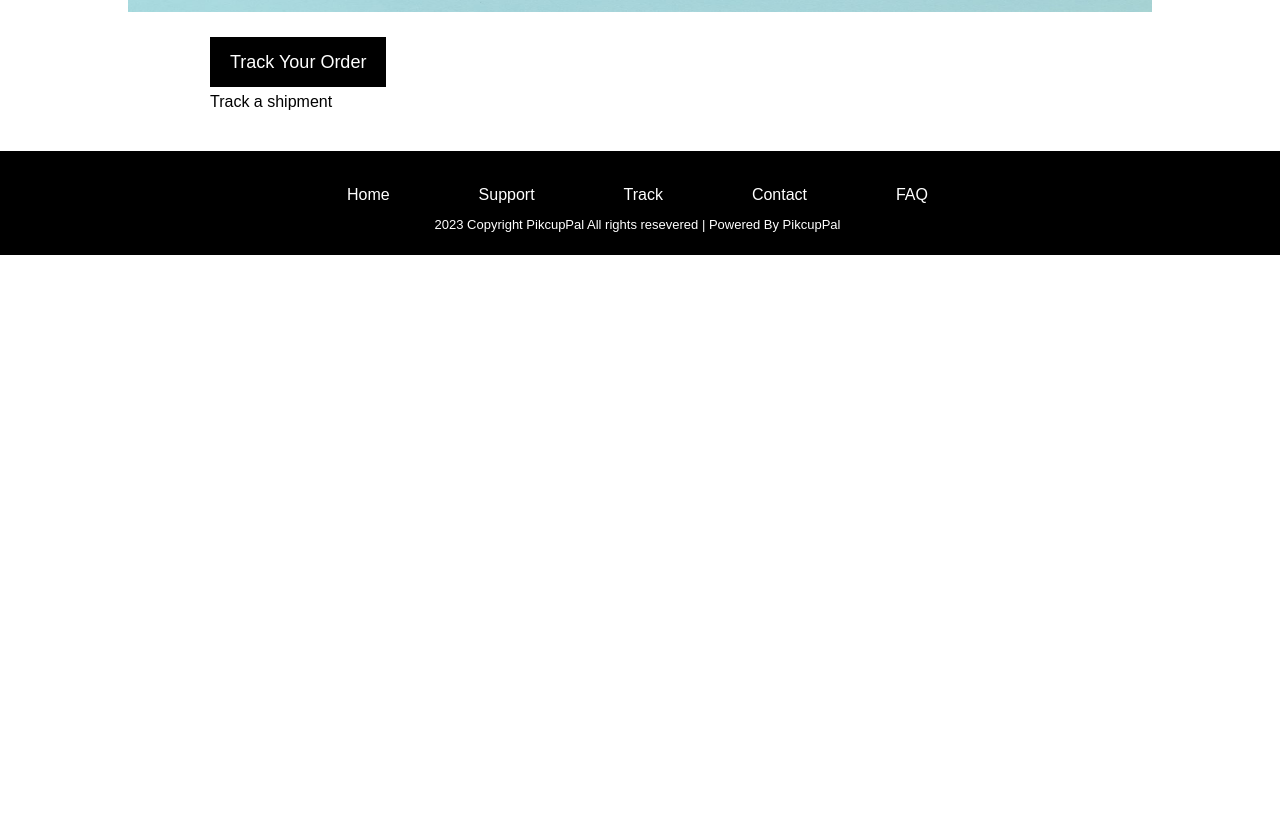
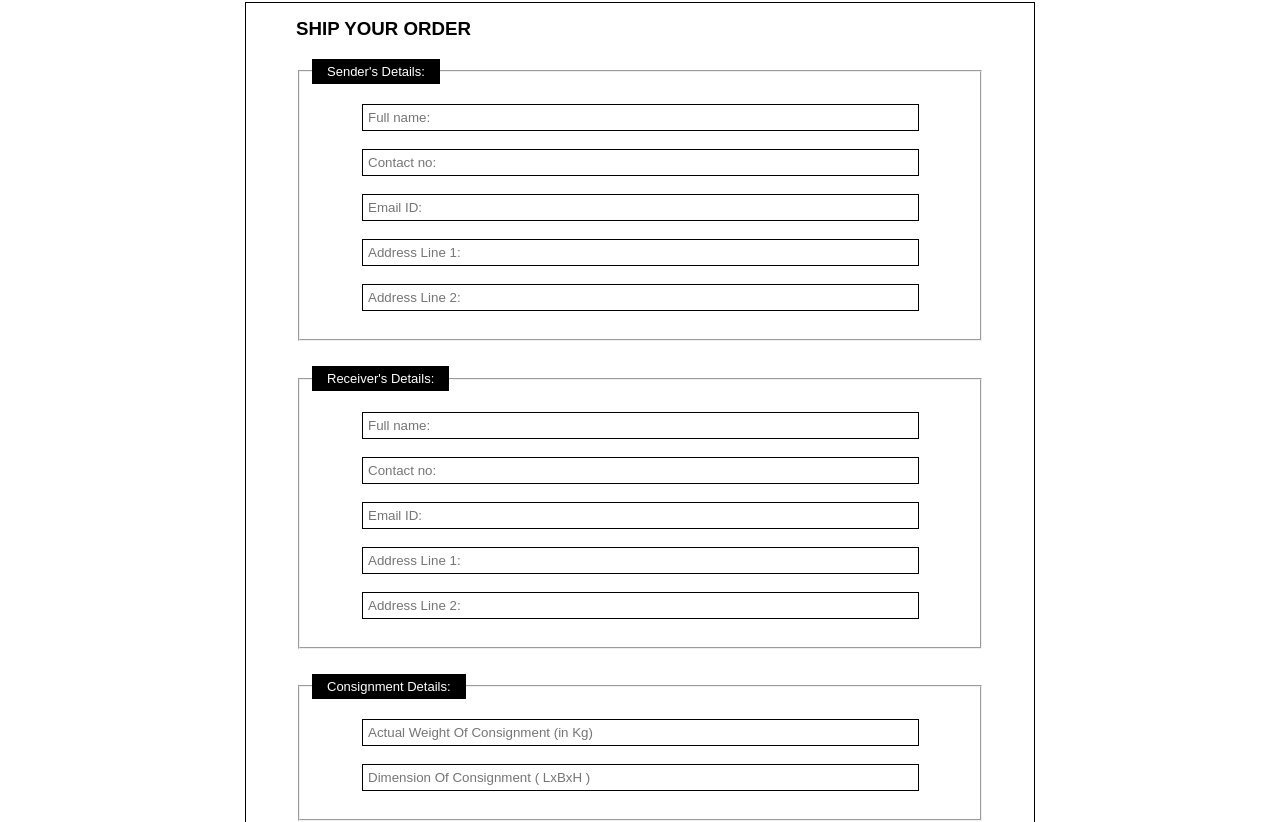
Before and after one commit to farhandotdev/Project, a React (Create React App) app: page /track in a window 1280 px wide. Shown: the part 418-1240 px from the top of the page. Before the commit the page ends 800 px from the top, so only its background shows below. Built offline with nearby package versions, Linux system fonts and the light colour scheme.

Commit message:
Adding tracking and booking detail's feature

```diff
--- a/src/Book.js
+++ b/src/Book.js
@@ -14,12 +14,37 @@ function Book() {
         <Nav />
         <Banners icon={BookBanner} />
         <div className="overview">
-          <div className="overviewOne">
-            <div className="overviewButton">
-              <Link to="/book" className="link">
-                Book your order
-              </Link>
+          <div className="bookingCard">
+            <div className="bookHeading">
+              <h1>TRACK YOUR ORDER</h1>
             </div>
+            <div className="bookInput">
+              <div className="radio-group">
+                <input
+                  type="radio"
+                  id="mobile-number"
+                  name="identifier"
+                  defaultValue="mobile-number"
+                />
+                <label htmlFor="mobile-number">Mobile Number</label>
+                <input
+                  type="radio"
+                  id="tracking-id"
+                  name="identifier"
+                  defaultValue="tracking-id"
+                />
+                <label htmlFor="tracking-id">Tracking ID</label>
+                <input
+                  type="radio"
+                  id="order-id"
+                  name="identifier"
+                  defaultValue="order-id"
+                />
+                <label htmlFor="order-id">Order ID</label>
+              </div>
+            </div>
+            <input type="text" placeholder="Enter the option" id="trackingID" />
+            <button>Get OTP and Track</button>
           </div>
         </div>
       </div>
--- a/src/Track.js
+++ b/src/Track.js
@@ -15,15 +15,130 @@ function Track() {
         <Banners icon={TrackBanner} />
         <div className="overview">
           <div className="overviewOne">
-            <div className="overviewButton">
-              <Link to="/track" className="link">
-                Track Your Order
-              </Link>
-            </div>
-          </div>
-          <div className="overviewOne">
-            <div className="trackSubHead">
-              <label>Track a shipment</label>
+            <div className="ship">
+              <div className="shipHeading">
+                <h3>SHIP YOUR ORDER</h3>
+              </div>
+              <form>
+                <fieldset>
+                  <legend>Sender's Details:</legend>
+                  <div className="shipForm">
+                    <input
+                      type="text"
+                      id="fname"
+                      placeholder="Full name:"
+                      name="fname"
+                    />
+                    <br />
+                    <br />
+                    <input
+                      type="text"
+                      id="contactNo"
+                      placeholder="Contact no:"
+                      name="lname"
+                    />
+                    <br />
+                    <br />
+                    <input
+                      type="email"
+                      id="email"
+                      placeholder="Email ID:"
+                      name="email"
+                    />
+                    <br />
+                    <br />
+                    <input
+                      type="email"
+                      id="address1"
+                      placeholder="Address Line 1:"
+                      name="email"
+                    />
+                    <br />
+                    <br />
+                    <input
+                      type="email"
+                      id="address2"
+                      placeholder="Address Line 2:"
+                      name="email"
+                    />
+                    <br />
+                    <br />
+                  </div>
+                </fieldset>
+              </form>
+              <form>
+                <fieldset>
+                  <legend>Receiver's Details:</legend>
+                  <div className="shipForm">
+                    <input
+                      type="text"
+                      id="fname"
+                      placeholder="Full name:"
+                      name="fname"
+                    />
+                    <br />
+                    <br />
+                    <input
+                      type="text"
+                      id="contactNo"
+                      placeholder="Contact no:"
+                      name="lname"
+                    />
+                    <br />
+                    <br />
+                    <input
+                      type="email"
+                      id="email"
+                      placeholder="Email ID:"
+                      name="email"
+                    />
+                    <br />
+                    <br />
+                    <input
+                      type="email"
+                      id="address1"
+                      placeholder="Address Line 1:"
+                      name="email"
+                    />
+                    <br />
+                    <br />
+                    <input
+                      type="email"
+                      id="address2"
+                      placeholder="Address Line 2:"
+                      name="email"
+                    />
+                    <br />
+                    <br />
+                    {/* <input type="submit" value="Submit"> */}
+                  </div>
+                </fieldset>
+              </form>
+              <form>
+                <fieldset>
+                  <legend>Consignment Details:</legend>
+                  <div className="shipForm">
+                    <input
+                      type="text"
+                      id="fname"
+                      placeholder="Actual Weight Of Consignment (in Kg)"
+                      name="fname"
+                    />
+                    <br />
+                    <br />
+                    <input
+                      type="text"
+                      id="contactNo"
+                      placeholder="Dimension Of Consignment ( LxBxH )"
+                      name="lname"
+                    />
+                    <br />
+                    <br />
+                    {/* <input type="submit" value="Submit"> */}
+                  </div>
+                </fieldset>
+              </form>
+              <button id="shipNow">Ship Now</button>
             </div>
           </div>
         </div>
--- a/src/styles.css
+++ b/src/styles.css
@@ -14,19 +14,17 @@ nav {
   align-items: center;
   padding-top: 0;
 }
+nav img {
+  width: 10%;
+}
 .bannerImg {
-  height: 300px;
+  height: 200px;
   width: 100%;
 }
 a {
   text-decoration: none;
   color: black;
 }
-
-nav img {
-  width: 10%;
-}
-
 .nav-right {
   flex: 1;
   display: flex;
@@ -70,7 +68,7 @@ nav img {
   background-color: black;
   color: white;
   border: none;
-  padding: 15px 20px;
+  padding: 15px 40px;
   font-size: 18px;
 }
 
@@ -147,3 +145,128 @@ footer a {
   justify-content: space-evenly;
   align-items: center;
 }
+
+.bookingCard {
+  width: 60%;
+  margin: auto;
+  border: 1px solid black;
+  background-color: #0b0b0b10;
+  padding-bottom: 15px;
+}
+
+.bookHeading {
+  background-color: black;
+  color: white;
+  text-align: center;
+  padding: 1px;
+  width: 100%;
+}
+
+.bookHeading h1 {
+  font-size: 20px;
+  font-weight: 500;
+}
+
+.radio-group {
+  display: flex;
+  flex-direction: row;
+  align-items: center;
+  justify-content: center;
+}
+
+input[type="radio"] {
+  margin-right: 10px;
+  width: 20px;
+  height: 20px;
+  background-color: white;
+  border-radius: 50%;
+  border: 2px solid black;
+  -webkit-appearance: none;
+  -moz-appearance: none;
+  appearance: none;
+}
+
+input[type="radio"]:checked {
+  background-color: black;
+}
+
+input[type="radio"]:checked:before {
+  content: "";
+  display: block;
+  width: 10px;
+  height: 10px;
+  margin: 10px;
+  border-radius: 50%;
+  background-color: white;
+}
+
+.bookInput {
+  margin-top: 50px;
+}
+
+.bookingCard {
+  display: flex;
+  flex-direction: column;
+  align-items: center;
+}
+
+.bookingCard button {
+  margin-top: 10px;
+  padding: 5px 15px;
+  color: white;
+  background-color: black;
+  border: none;
+}
+
+#trackingID {
+  margin-top: 25px;
+  padding: 10px 35px 10px 5px;
+  font-size: 15px;
+  border: 0.8px solid black;
+}
+
+.ship {
+  padding: 50px;
+  padding-top: 0px;
+  border: 1px solid black;
+  width: 80%;
+  margin: 50px auto;
+  display: flex;
+  flex-direction: column;
+}
+
+h3 {
+  margin-top: 15px;
+  width: 100%;
+}
+
+.ship legend {
+  background-color: black;
+  color: white;
+  padding: 5px 15px;
+  font-size: 13px;
+  margin-bottom: 15px;
+}
+
+.shipForm {
+  margin-left: 50px;
+}
+
+.shipForm input {
+  width: 90%;
+  border: 1px solid black;
+  padding: 5px;
+}
+
+.ship form {
+  margin-bottom: 25px;
+}
+
+#shipNow {
+  padding: 5px 15px;
+  width: 20%;
+  margin: auto;
+  color: white;
+  background-color: black;
+  border: none;
+}
```
